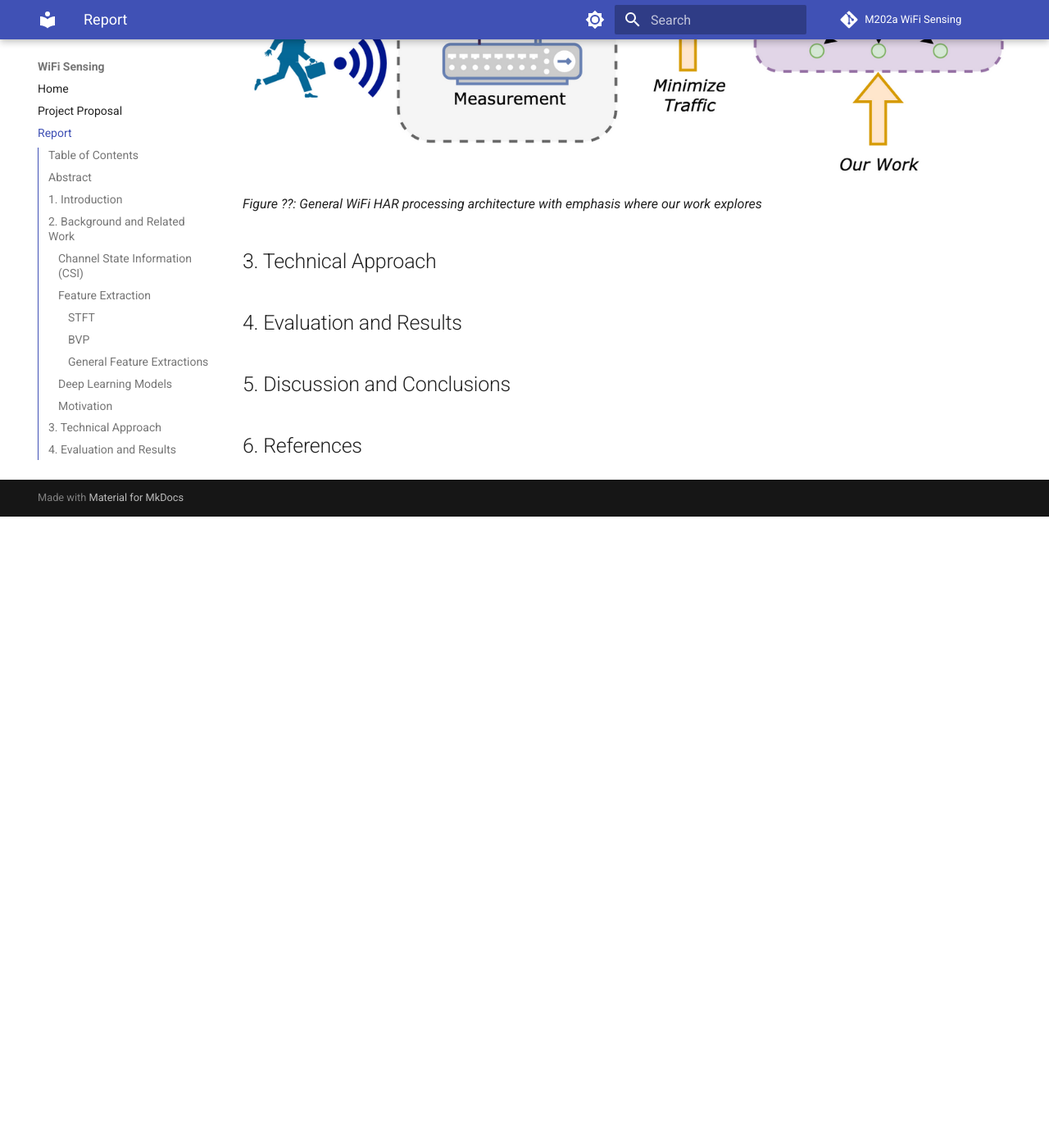
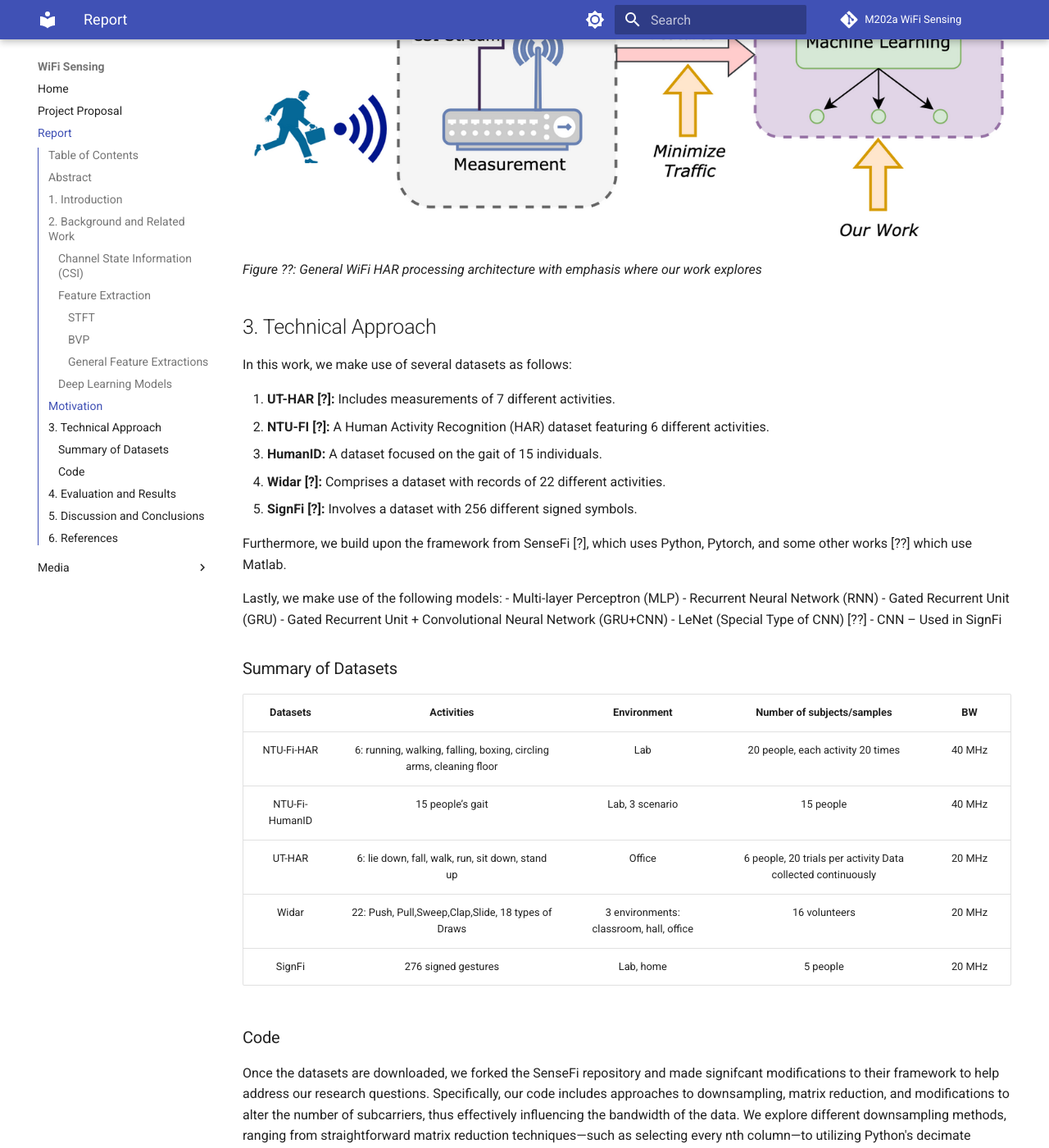
Before and after one commit to aghanoury/m202a-wifi-sensing, an MkDocs documentation site: the page built from docs/report.md, in a window 1280 px wide and 1400 px high, scrolled down 7161 px. Shown: the whole window at 82% size. Built offline with MkDocs 1.6.1 and Material for MkDocs 9.7.7, drawn with Linux system fonts in a browser that asks for light colours; comment, search, counter and statistics services are not loaded; before the commit the page ends 7791 px from its top, so only the background shows below that; some of the changed text lies outside the part shown.

Commit message:
writing up until results complete

```diff
--- a/docs/report.md
+++ b/docs/report.md
@@ -10,8 +10,10 @@
         - [BVP](#bvp)
         - [General Feature Extractions](#general-feature-extractions)
     - [Deep Learning Models](#deep-learning-models)
-    - [Motivation](#motivation)
+- [Motivation](#motivation)
 - [3. Technical Approach](#3-technical-approach)
+    - [Summary of Datasets](#summary-of-datasets)
+    - [Code](#code)
 - [4. Evaluation and Results](#4-evaluation-and-results)
 - [5. Discussion and Conclusions](#5-discussion-and-conclusions)
 - [6. References](#6-references)
@@ -174,7 +176,7 @@
 *traditional RNNs, allowing better handling of long-term dependencies. However,
 *it introduces increased complexity compared to standard RNNs.
 
-### Motivation
+## Motivation
 The motivation involves gathering Channel State Information (CSI) at the edge, followed by post-processing, potentially including denoising, and feature extraction using methods like Short-Time Fourier Transform (STFT) and Velocity Profile. The feature data is then offloaded to servers for machine learning classification. The primary goal is to analyze the impact of sampling rate on classification performance, with the potential benefit of minimizing traffic between the edge and the cloud.
 
 ![motivation](media/motivation.png)
@@ -182,6 +184,76 @@
 
 ## 3. Technical Approach
 
+In this work, we make use of several datasets as follows:
+
+1. **UT-HAR [?]:** Includes measurements of 7 different activities.
+2. **NTU-FI [?]:** A Human Activity Recognition (HAR) dataset featuring 6 different activities.
+3. **HumanID:** A dataset focused on the gait of 15 individuals.
+4. **Widar [?]:** Comprises a dataset with records of 22 different activities.
+5. **SignFi [?]:** Involves a dataset with 256 different signed symbols.
+
+Furthermore, we build upon the framework from SenseFi [?], which uses Python,
+Pytorch, and some other works [??] which use Matlab.
+
+Lastly, we make use of the following models:
+- Multi-layer Perceptron (MLP)
+- Recurrent Neural Network (RNN)
+- Gated Recurrent Unit (GRU)
+- Gated Recurrent Unit + Convolutional Neural Network (GRU+CNN)
+- LeNet (Special Type of CNN) [??]
+- CNN – Used in SignFi
+
+### Summary of Datasets
+|    Datasets    |                             Activities                              |               Environment               |                  Number of subjects/samples                  |   BW   |
+| :------------: | :-----------------------------------------------------------------: | :-------------------------------------: | :----------------------------------------------------------: | :----: |
+|   NTU-Fi-HAR   | 6: running, walking, falling, boxing, circling arms, cleaning floor |                   Lab                   |              20 people, each activity 20 times               | 40 MHz |
+| NTU-Fi-HumanID |                          15 people’s gait                           |             Lab, 3 scenario             |                          15 people                           | 40 MHz |
+|     UT-HAR     |          6: lie down, fall, walk, run, sit down, stand up           |                 Office                  | 6 people, 20 trials per activity Data collected continuously | 20 MHz |
+|     Widar      |         22: Push, Pull,Sweep,Clap,Slide, 18 types of Draws          | 3 environments: classroom, hall, office |                        16 volunteers                         | 20 MHz |
+|     SignFi     |                         276 signed gestures                         |                Lab, home                |                           5 people                           | 20 MHz |
+
+### Code
+Once the datasets are downloaded, we forked the SenseFi repository and made
+signifcant modifications to their framework to help address our research
+questions. Specifically, our code includes approaches to
+downsampling, matrix reduction, and modifications to alter the number of
+subcarriers, thus effectively influencing the bandwidth of the data. We explore
+different downsampling methods, ranging from straightforward matrix reduction
+techniques—such as selecting every nth column—to utilizing Python's decimate
+function and implementing custom downsampling functions. Furthermore, our code
+incorporates considerations for downsampling at different stages of data
+processing, be it before or after converting the data into tensor format. To
+enhance our data analysis capabilities, we have also integrated functionality to
+generate a confusion matrix. Overall, these code implementations contribute to a
+comprehensive and flexible framework for processing and understanding the
+intricacies of the datasets in our project.
+
+Below is a summary of our methods:
+
+- Matrix Reduction:
+    - Taking every second column for half the sampling frequency, every 4th for ¼ the sampling, etc.
+    - Example: x = x[:,::2];
+
+- Decimate Function:
+    - Using the decimate function in Python with a specified decimation factor (q=8, zero_phase=True).
+    - Example: x = decimate(x, q=8, zero_phase=True)
+
+- Custom Downsampling Functions:
+    - Implementing custom downsampling functions.
+
+- Different Areas for Downsampling:
+    - Considering downsampling at various stages, such as pre or post converting the data to tensor format.
+
+- Confusion Matrix Development:
+    - Adding code to generate a confusion matrix for further data analysis.
+
+- Changing the Number of Subcarriers:
+    - Modifying the number of subcarriers, effectively altering the bandwidth.
+
+These methods collectively address downsampling, matrix reduction, and
+additional modifications to analyze and manipulate the data effectively in the
+context of signal processing and machine learning.
+
 ## 4. Evaluation and Results
 
 ## 5. Discussion and Conclusions
```
